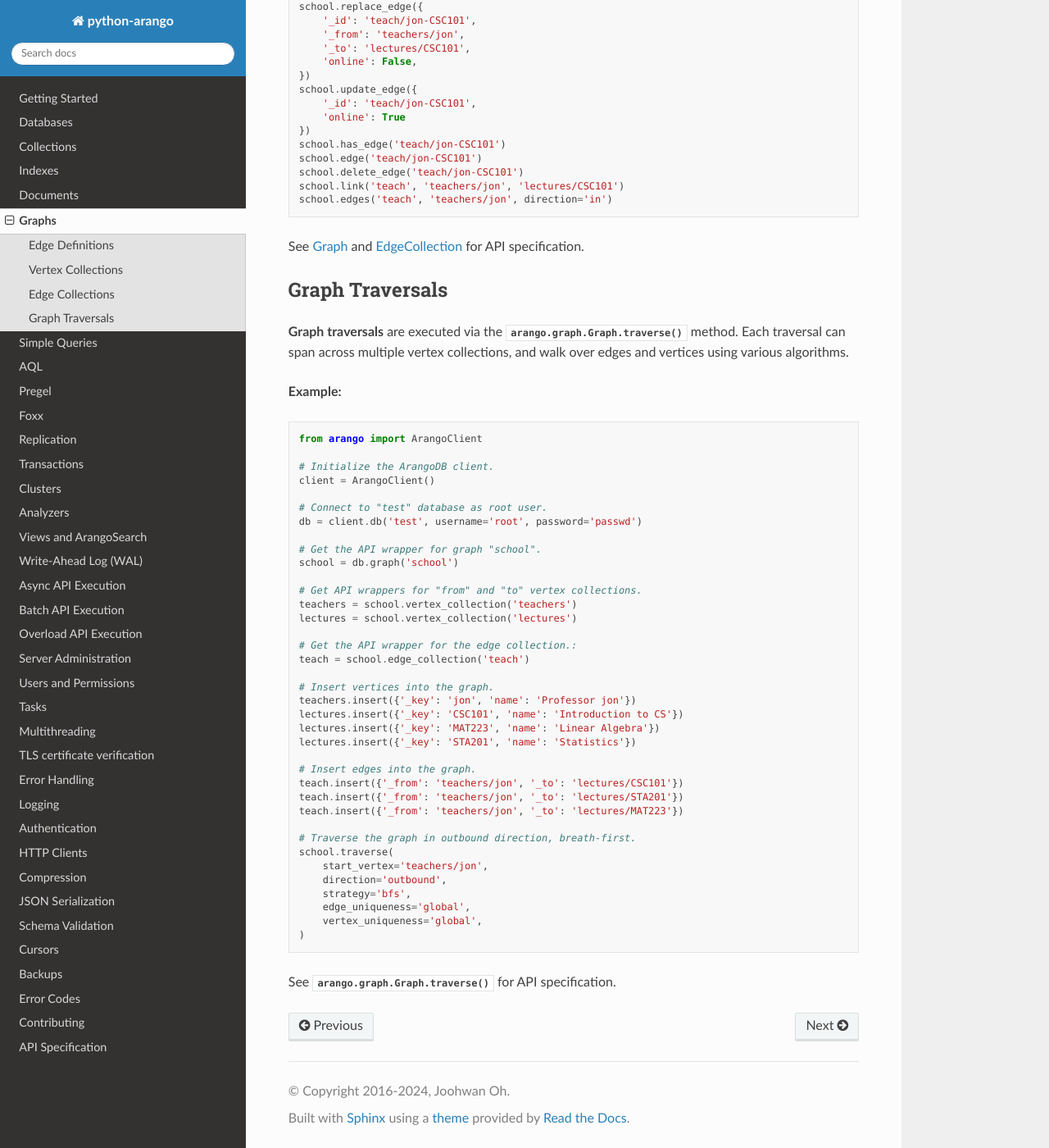
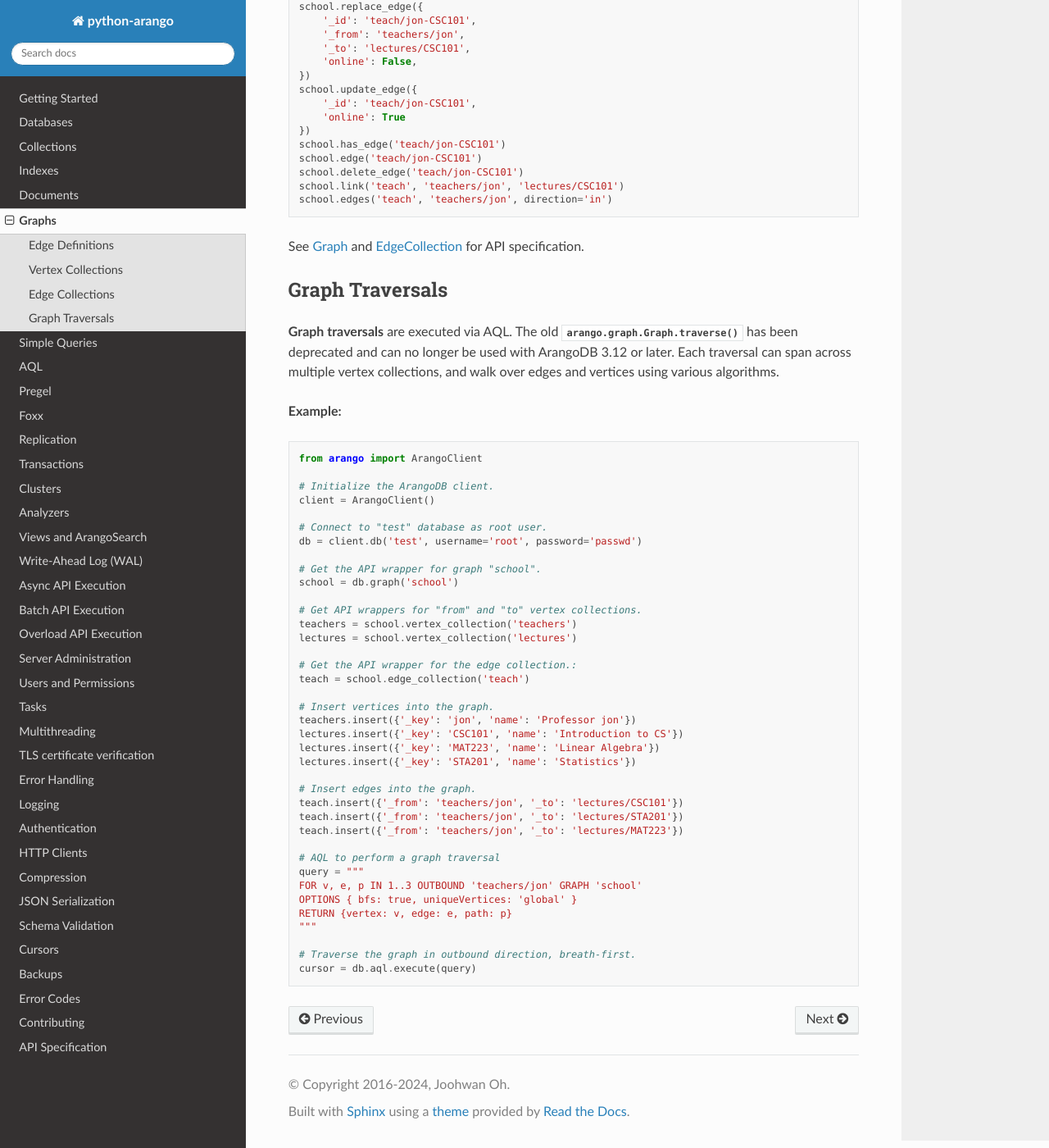
Before and after one commit to arangodb/python-arango, a Sphinx documentation site: the page built from docs/graph.rst, in a window 1280 px wide and 1400 px high, scrolled down 4924 px. Shown: the whole window at 82% size. Built offline with Sphinx 7.4.7 and the Read the Docs theme 2.0.0, drawn with Linux system fonts in a browser that asks for light colours.

Commit message:
Changed docs example

```diff
--- a/docs/graph.rst
+++ b/docs/graph.rst
@@ -318,8 +318,10 @@ See :ref:`Graph` and :ref:`EdgeCollection` for API specification.
 Graph Traversals
 ================
 
-**Graph traversals** are executed via the :func:`arango.graph.Graph.traverse`
-method. Each traversal can span across multiple vertex collections, and walk
+**Graph traversals** are executed via AQL. The old
+:func:`arango.graph.Graph.traverse` has been deprecated and can no longer be
+used with ArangoDB 3.12 or later.
+Each traversal can span across multiple vertex collections, and walk
 over edges and vertices using various algorithms.
 
 **Example:**
@@ -371,13 +373,12 @@ over edges and vertices using various algorithms.
     teach.insert({'_from': 'teachers/jon', '_to': 'lectures/STA201'})
     teach.insert({'_from': 'teachers/jon', '_to': 'lectures/MAT223'})
 
+    # AQL to perform a graph traversal
+    query = """
+    FOR v, e, p IN 1..3 OUTBOUND 'teachers/jon' GRAPH 'school'
+    OPTIONS { bfs: true, uniqueVertices: 'global' }
+    RETURN {vertex: v, edge: e, path: p}
+    """
+
     # Traverse the graph in outbound direction, breath-first.
-    school.traverse(
-        start_vertex='teachers/jon',
-        direction='outbound',
-        strategy='bfs',
-        edge_uniqueness='global',
-        vertex_uniqueness='global',
-    )
-
-See :func:`arango.graph.Graph.traverse` for API specification.
+    cursor = db.aql.execute(query)
```
